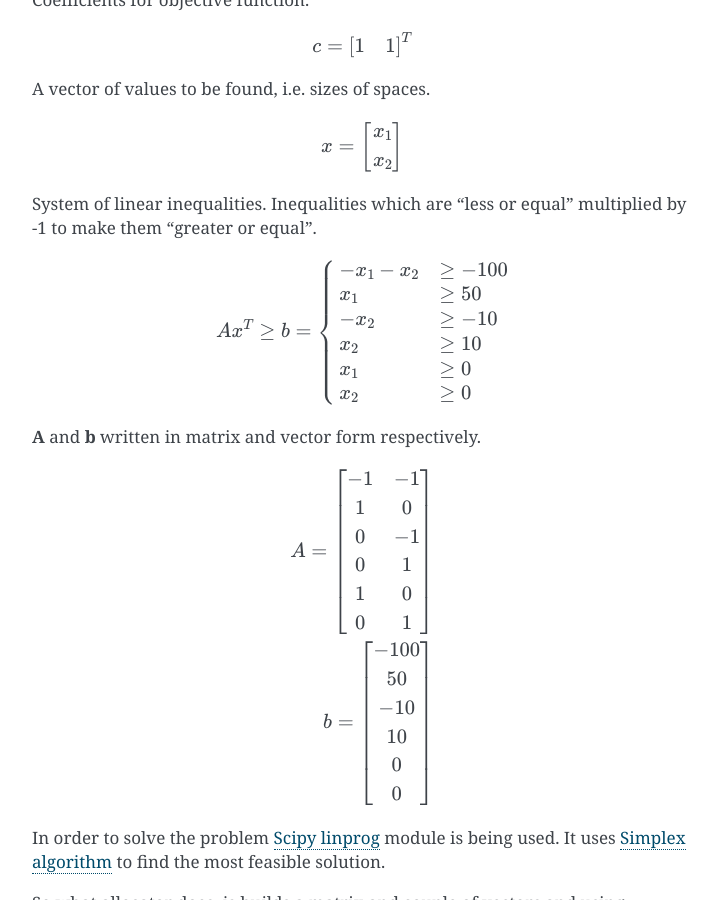
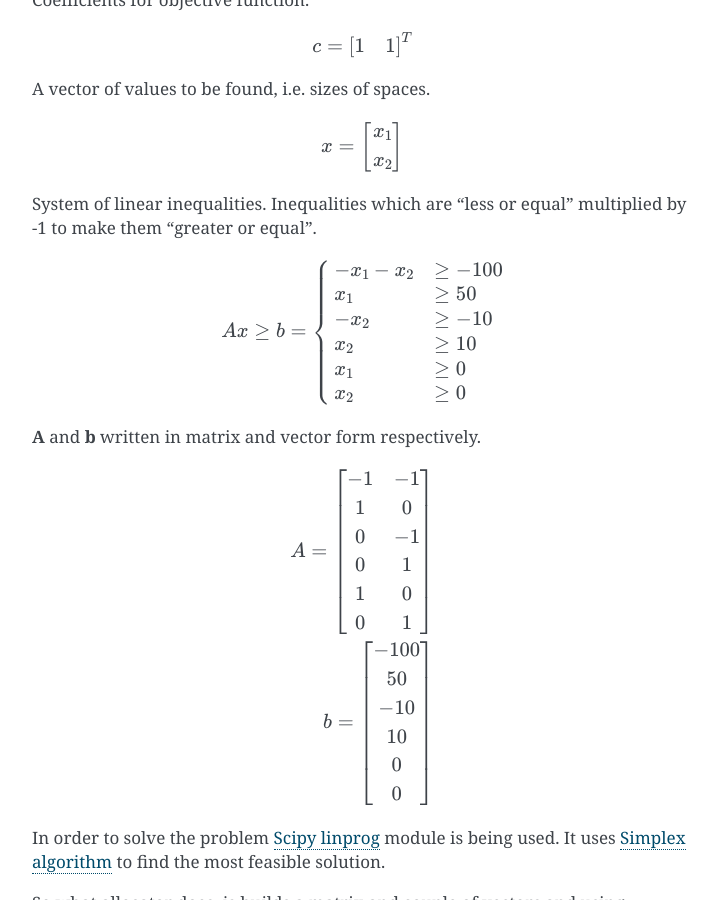
Before and after one commit to openstack-archive/bareon-allocator, a Sphinx documentation site: the page built from doc/source/architecture.rst, in a window 1280 px wide and 900 px high, scrolled down 4941 px. Shown: the whole window, without its empty margins (388-1106 px from the left). Built offline with Sphinx 7.4.7, drawn with Linux system fonts in a browser that asks for light colours.

Commit message:
Doc. Remove A matrix transposition since it's not required

```diff
--- a/doc/source/architecture.rst
+++ b/doc/source/architecture.rst
@@ -229,7 +229,7 @@ System of linear inequalities. Inequalities which are "less or equal" multiplied
 
 .. math::
 
-   Ax^{T} \ge b = \begin{cases}
+   Ax \ge b = \begin{cases}
     - x_1  - x_2 & \ge -100 \\
     x_1 & \ge 50 \\
     -x_2 & \ge -10 \\
```
